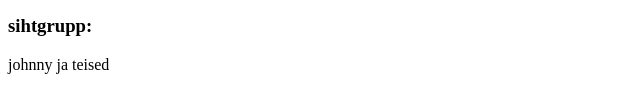
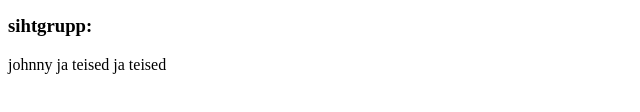
Before and after one commit to unnamedbag7/Projekti-plaan, a plain HTML site: page index.html in a window 1280 px wide. Shown: the part 170-282 px from the top of the page, 0-640 px from the left. Drawn offline with Linux system fonts and the light colour scheme.

Commit message:
Update index.html

```diff
--- a/index.html
+++ b/index.html
@@ -14,7 +14,7 @@
     <p> domeeninimi oleks johnnypood.ee</p>
 
     <h3>sihtgrupp:</h3>
-    <p>johnny ja teised</p>
+    <p>johnny ja teised ja teised</p>
 
 </body>
 </html>
```
